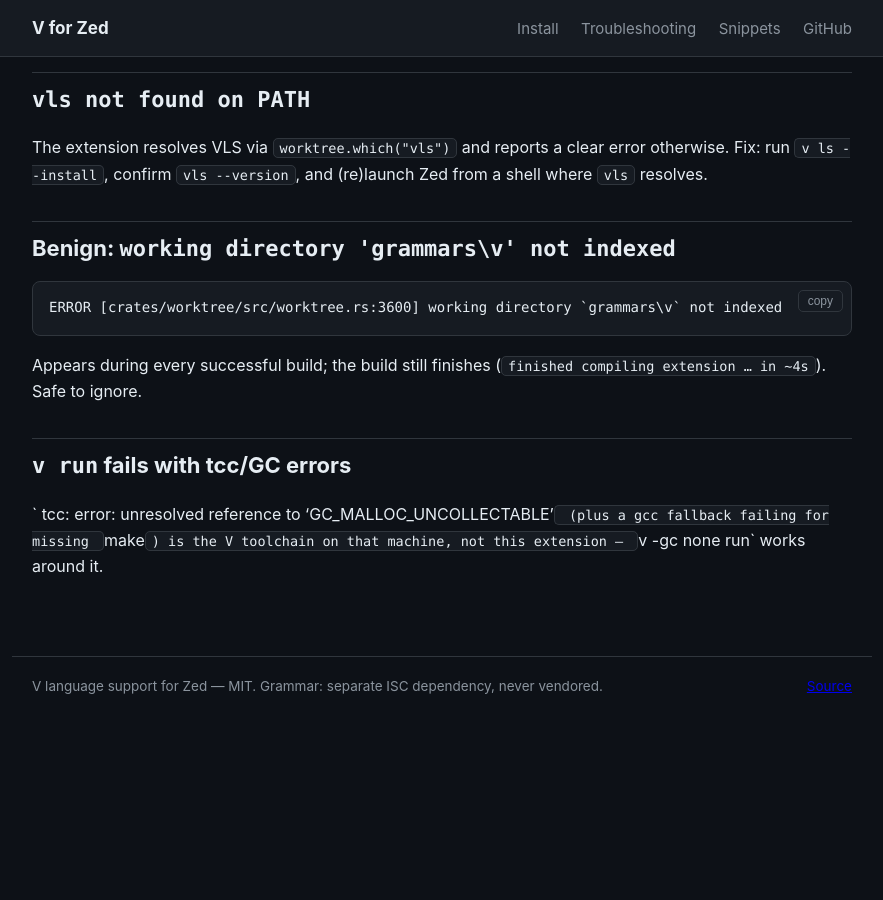
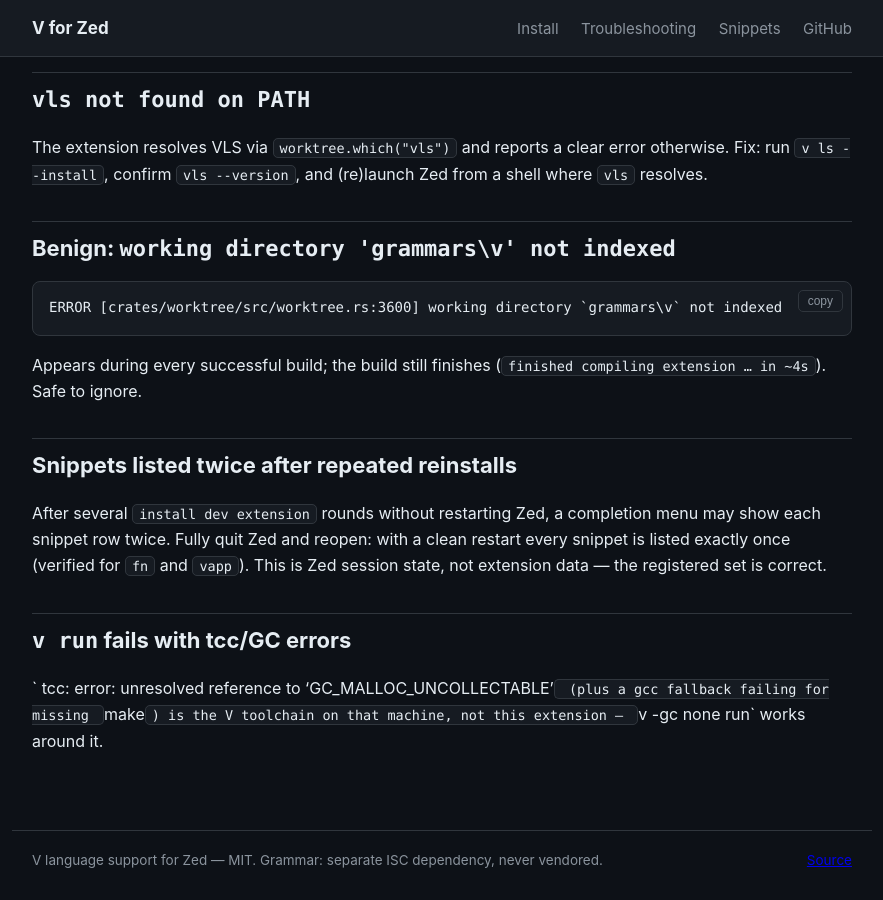
Before and after one commit to metif12/zed-vlang, a Jekyll site: the page built from docs/troubleshooting.md, in a window 1280 px wide and 900 px high, scrolled down 1477 px. Shown: the whole window, without its empty margins (198-1081 px from the left). Built offline with Jekyll 4.4.1, drawn with Linux system fonts in a browser that asks for light colours; before the commit the page ends 2202 px from its top, so only the background shows below that.

Commit message:
Content refresh: CI badge in README; document snippet-duplication restart remedy in troubleshooting

```diff
--- a/docs/troubleshooting.md
+++ b/docs/troubleshooting.md
@@ -83,6 +83,14 @@
 Appears during every successful build; the build still finishes
 (`finished compiling extension … in ~4s`). Safe to ignore.
 
+## Snippets listed twice after repeated reinstalls
+
+After several `install dev extension` rounds without restarting Zed, a
+completion menu may show each snippet row twice. Fully quit Zed and reopen:
+with a clean restart every snippet is listed exactly once (verified for
+`fn` and `vapp`). This is Zed session state, not extension data — the
+registered set is correct.
+
 ## `v run` fails with tcc/GC errors
 
 ` tcc: error: unresolved reference to 'GC_MALLOC_UNCOLLECTABLE'` (plus a gcc
```
Also changed, not shown: README.md.
